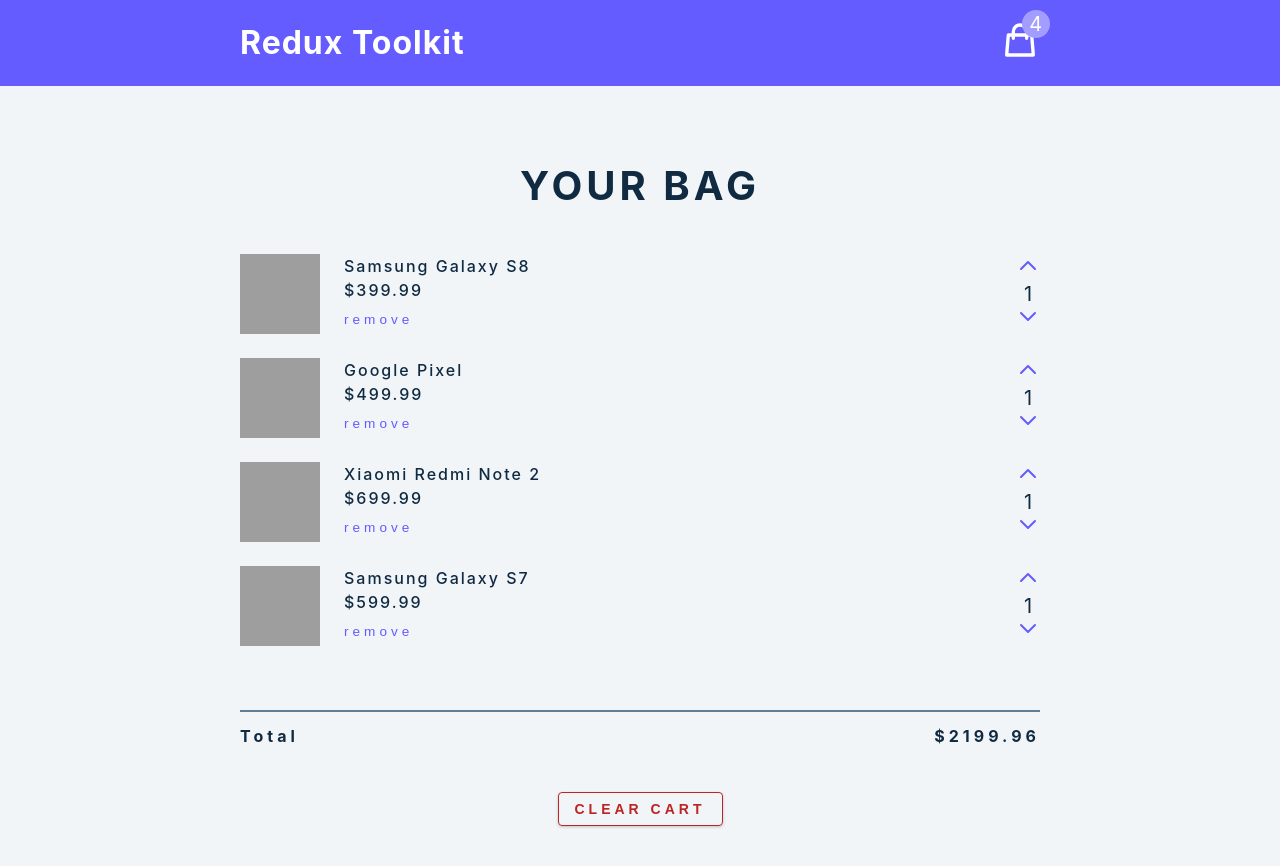
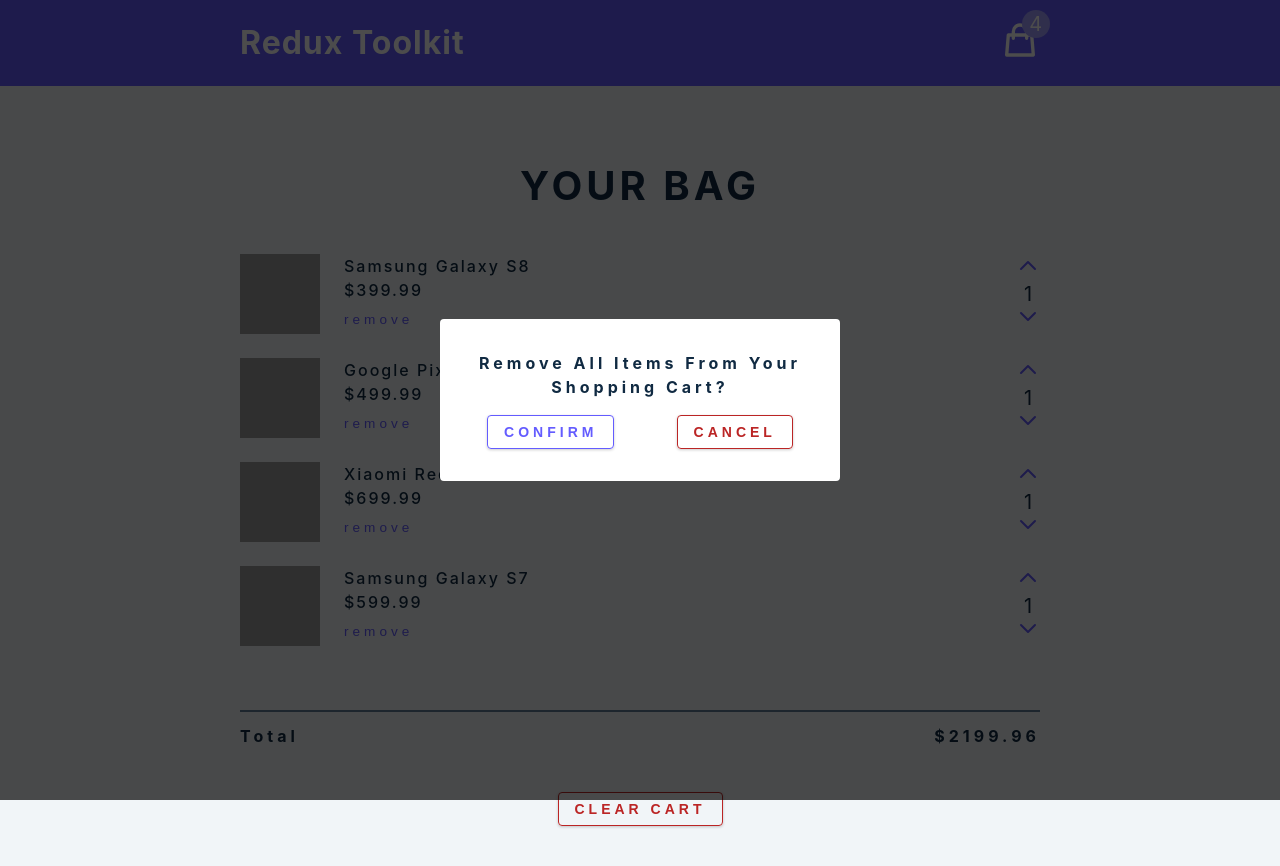
Before and after one commit to yaseenleo/React-Redux, a React (Create React App) app in the folder redux-toolkit-practice/: page / in a window 1280 px wide. Built offline with nearby package versions, Linux system fonts and the light colour scheme; grey boxes are pictures that could not be loaded.

Commit message:
modal create

```diff
--- a/redux-toolkit-practice/src/App.js
+++ b/redux-toolkit-practice/src/App.js
@@ -1,10 +1,10 @@
 import React, { useEffect } from "react";
-import logo from "./logo.svg";
-import "./App.css";
+import { useSelector, useDispatch } from "react-redux";
 import Navbar from "./components/Navbar/Navbar";
 import CartContainer from "./components/CartContainer";
-import { useSelector, useDispatch } from "react-redux";
+import Modal from "./components/Modal";
 import { calculateTotals } from "./features/cart/cartSlice";
+import "./App.css";
 
 function App() {
   const cartItems = useSelector((store) => store.cart);
@@ -15,6 +15,7 @@
   }, [cartItems]);
   return (
     <div className="App">
+      <Modal />
       <Navbar />
       <CartContainer />
       {/* <img src={logo} className="App-logo" alt="logo" /> */}
--- /dev/null
+++ b/redux-toolkit-practice/src/components/Modal.js
@@ -0,0 +1,20 @@
+import React from 'react'
+
+const Modal = () => {
+    return (
+      <aside className="modal-container">
+        <div className="modal">
+          <h4>Remove all items from your shopping cart?</h4>
+          <div className="btn-container">
+            <button type="button" className="btn confirm-btn">
+              confirm
+            </button>
+            <button type="button" className="btn clear-btn">
+              cancel
+            </button>
+          </div>
+        </div>
+      </aside>
+    );
+  };
+  export default Modal;
```
Also changed, not shown: 1 other file (tests, documents, lock files or other folders).
